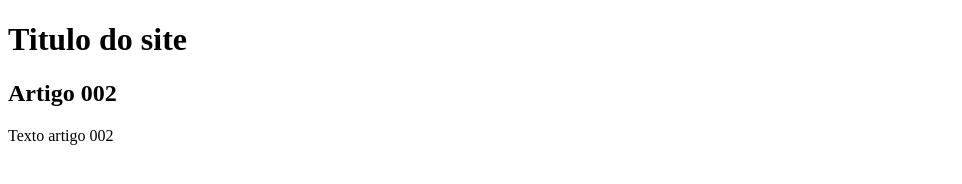
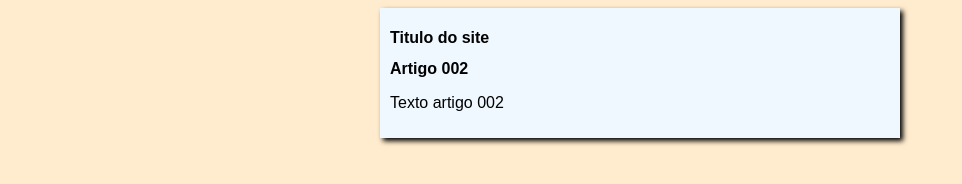
Before and after one commit to gean-maximo/projeto-site, a plain HTML site: page index.html in a window 1280 px wide. Shown: the whole page, without its empty margins (0-962 px from the left). Drawn offline with Linux system fonts and the light colour scheme.

Commit message:
iniciei o design

```diff
--- /dev/null
+++ b/estilos/style.css
@@ -0,0 +1,19 @@
+*{
+    font-family: Arial, Helvetica, sans-serif;
+    font-size: 16px;
+
+}
+
+body {
+    background-color: blanchedalmond;
+
+}
+
+main{
+    background-color: aliceblue;
+    width: 500px;
+    margin: auto;
+    padding: 10px;
+    box-shadow: 3px 3px 5px black;
+
+}
--- a/index.html
+++ b/index.html
@@ -4,6 +4,7 @@
     <meta charset="UTF-8">
     <meta name="viewport" content="width=device-width, initial-scale=1.0">
     <title>Titulo do site</title>
+    <link rel="stylesheet" href="estilos/style.css">
 </head>
 <body>
     <main>
```
